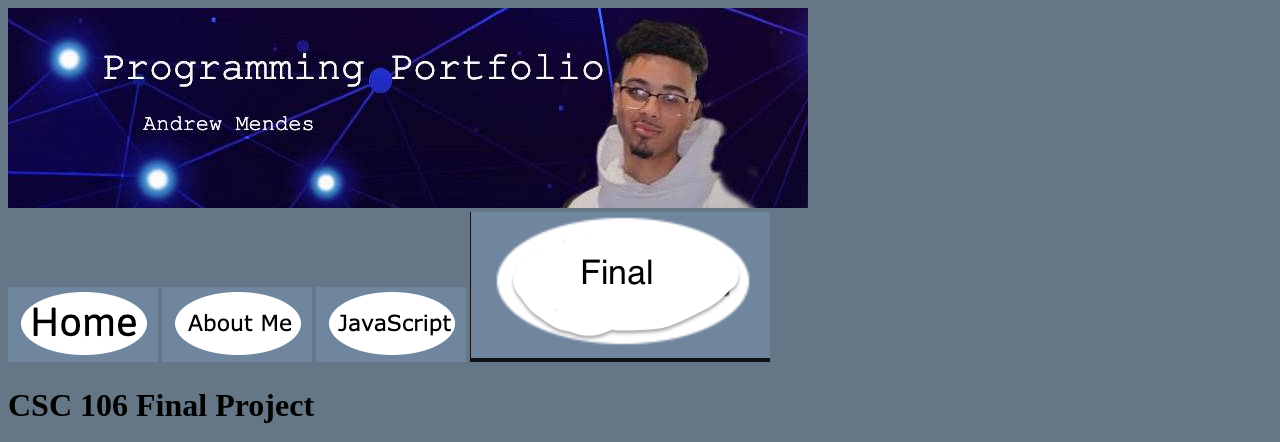
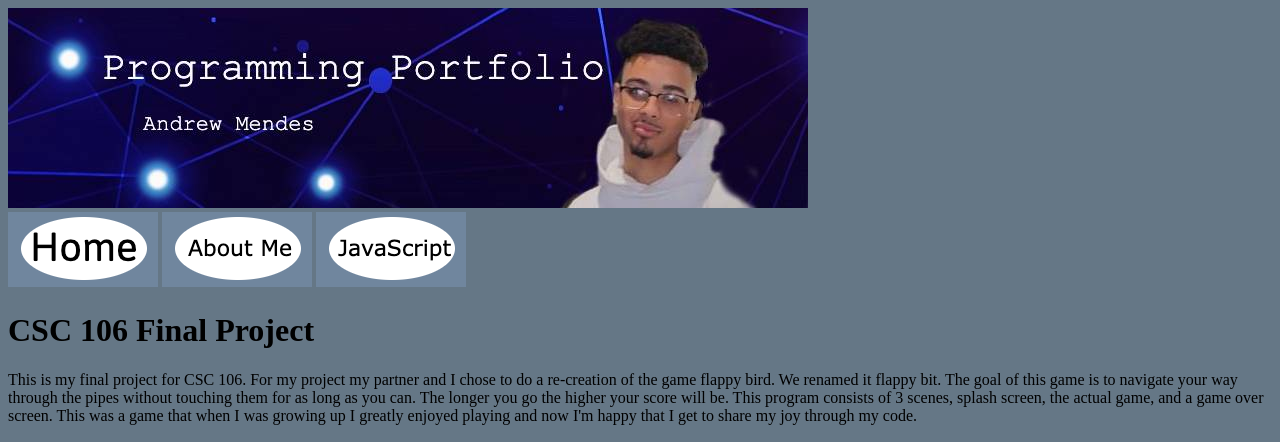
Before and after one commit to andrewmendes44/andrewmendes44.github.io, a plain HTML site: page final.html in a window 1280 px wide. Shown: the top 442 px of the page. Drawn offline with Linux system fonts and the light colour scheme; a script that the page names is missing.

Commit message:
Update final.html

```diff
--- a/final.html
+++ b/final.html
@@ -11,7 +11,7 @@
         <a href="https://andrewmendes44.github.io/index.html"><img src="home.png"></a>
         <a href="https://andrewmendes44.github.io/about.html"><img src="aboutme.png"></a>
         <a href="https://andrewmendes44.github.io/javascripts.html"><img src="javascript.png"></a>
-        <a href="https://andrewmendes44.github.io/final.html"><img src="Screen Shot 2022-05-11 at 10.43.03 PM.png"></a>
+
         <h1> CSC 106 Final Project  </h1>
             <p> This is my final project for CSC 106. For my project my partner and I chose to do a re-creation of the game flappy bird.
               We renamed it flappy bit. The goal of this game is to navigate your way through the pipes without touching them for as long as you can.
```
